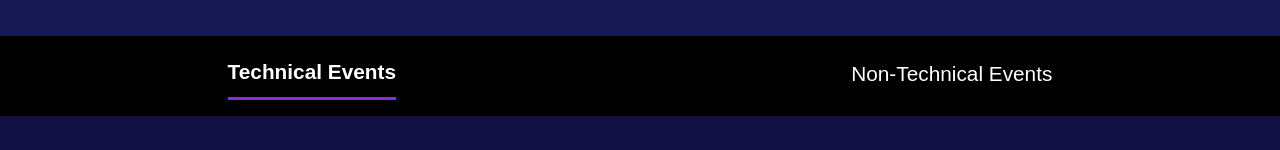
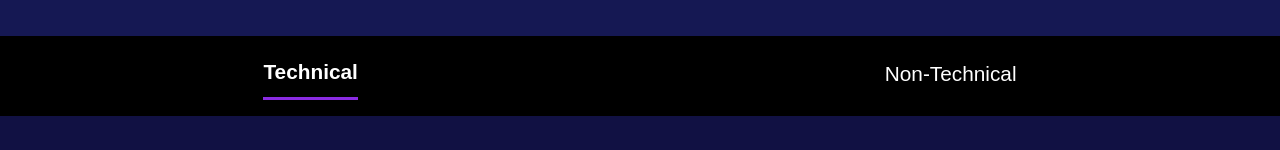
Before and after one commit to Pradeep1G/Horizon_23_Complete, a Next.js app: page /events in a window 1280 px wide. Shown: the part 160-310 px from the top of the page. Built offline with nearby package versions, Linux system fonts and the light colour scheme; grey boxes are pictures that could not be loaded.

Commit message:
Create events.js

```diff
--- a/pages/events.js
+++ b/pages/events.js
@@ -61,7 +61,7 @@ export default function Events(){
             className={styles.EventType}
             onClick={openTech}
           >
-            Technical Events
+            Technical
           </p>
           <p
             style={{
@@ -72,7 +72,7 @@ export default function Events(){
             className={styles.EventType}
             onClick={openNTech}
           >
-            Non-Technical Events
+            Non-Technical
           </p>
         </div>
       </div>
```
